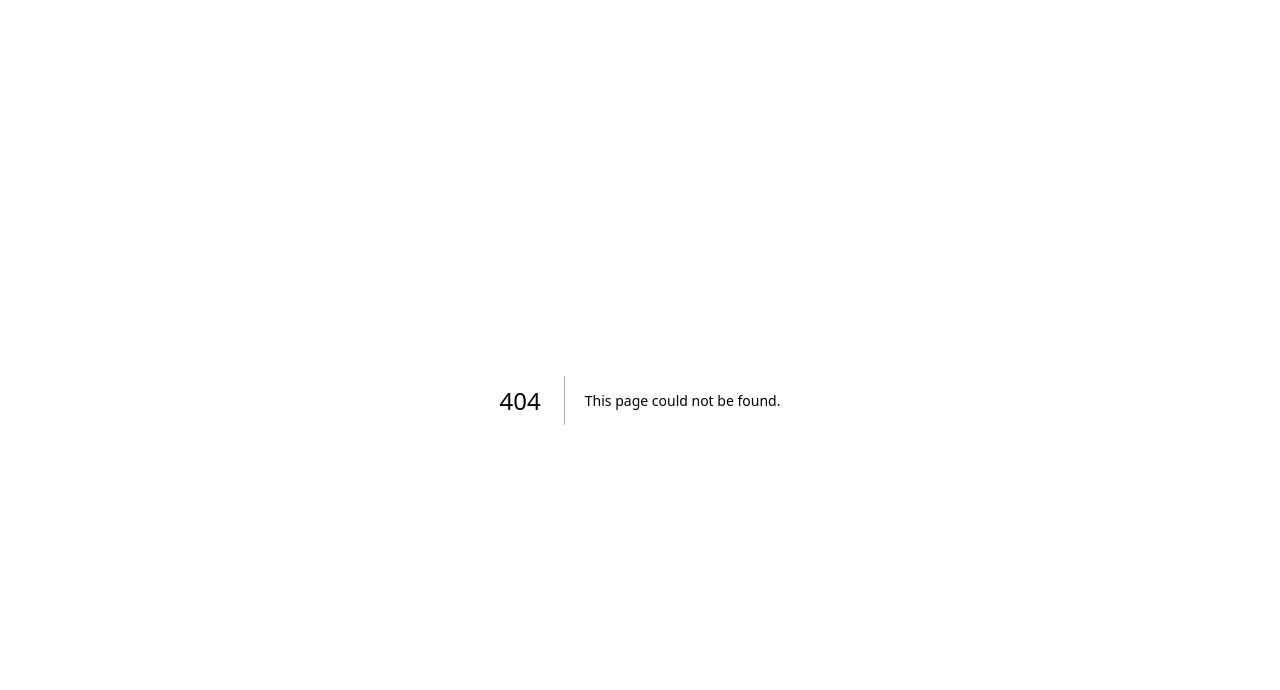
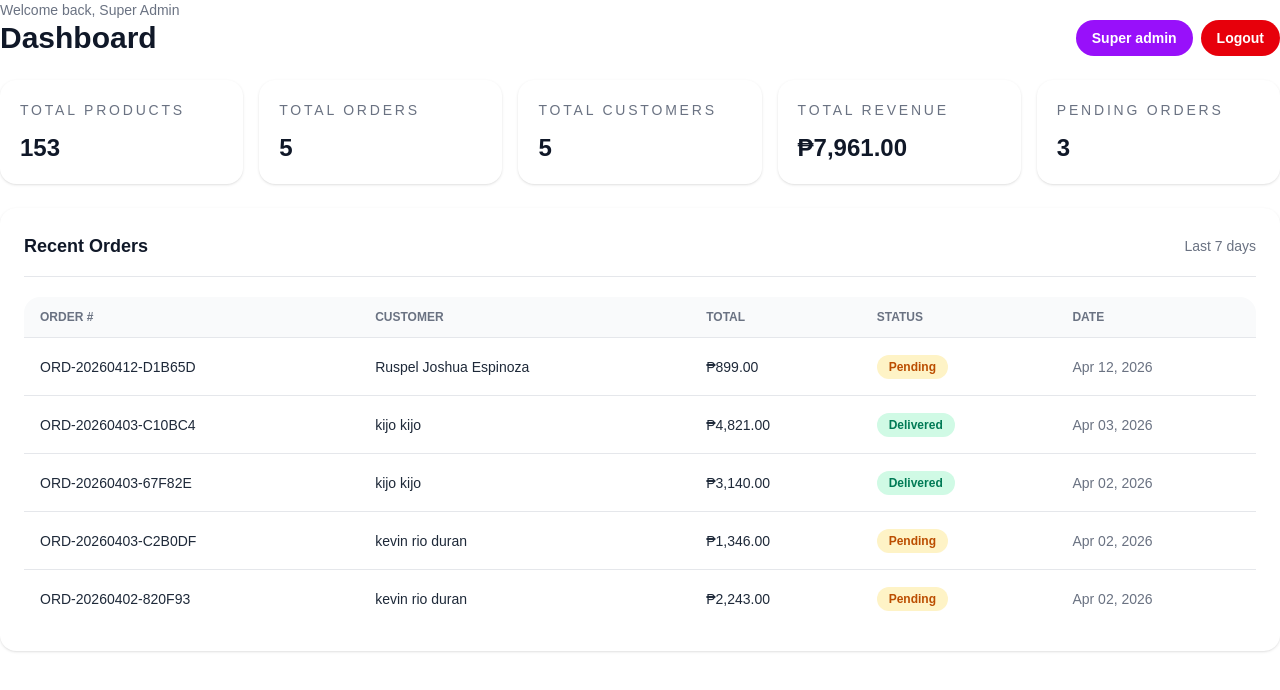
Before and after one commit to AorlYgrasil/Berry-Co., a Next.js app: page /admin/dashboard in a window 1280 px wide. Before the commit this address had no page. Shown: the top 690 px of the page. Built offline with nearby package versions, Linux system fonts and the light colour scheme; no server answers.

Commit message:
New Update
implemented the dashboard, and fixed the connection of the admin login to dashboard

```diff
--- a/src/app/admin/dashboard/dashboard.tsx
+++ b/src/app/admin/dashboard/dashboard.tsx
@@ -1,4 +1,3 @@
-// Placeholder stats — replace with real database queries later.
 const stats = [
   { label: 'Total Products', value: '—' },
   { label: 'Total Orders', value: '—' },
--- /dev/null
+++ b/src/app/admin/dashboard/page.tsx
@@ -0,0 +1,82 @@
+const stats = [
+  { label: 'Total Products', value: '153' },
+  { label: 'Total Orders', value: '5' },
+  { label: 'Total Customers', value: '5' },
+  { label: 'Total Revenue', value: '₱7,961.00' },
+  { label: 'Pending Orders', value: '3' },
+];
+
+const recentOrders = [
+  { id: 'ORD-20260412-D1B65D', customer: 'Ruspel Joshua Espinoza', total: '₱899.00', status: 'Pending', date: 'Apr 12, 2026' },
+  { id: 'ORD-20260403-C10BC4', customer: 'kijo kijo', total: '₱4,821.00', status: 'Delivered', date: 'Apr 03, 2026' },
+  { id: 'ORD-20260403-67F82E', customer: 'kijo kijo', total: '₱3,140.00', status: 'Delivered', date: 'Apr 02, 2026' },
+  { id: 'ORD-20260403-C2B0DF', customer: 'kevin rio duran', total: '₱1,346.00', status: 'Pending', date: 'Apr 02, 2026' },
+  { id: 'ORD-20260402-820F93', customer: 'kevin rio duran', total: '₱2,243.00', status: 'Pending', date: 'Apr 02, 2026' },
+];
+
+export default function DashboardPage() {
+  return (
+    <div className="space-y-6">
+      <header className="flex flex-col gap-2 sm:flex-row sm:items-end sm:justify-between">
+        <div>
+          <p className="text-sm text-gray-500">Welcome back, Super Admin</p>
+          <h1 className="text-3xl font-bold text-gray-900">Dashboard</h1>
+        </div>
+        <div className="flex flex-wrap gap-2">
+          <span className="rounded-full bg-purple-600 px-4 py-2 text-sm font-semibold text-white">Super admin</span>
+          <button className="rounded-full bg-red-600 px-4 py-2 text-sm font-semibold text-white">Logout</button>
+        </div>
+      </header>
+
+      <div className="grid gap-4 sm:grid-cols-2 lg:grid-cols-5">
+        {stats.map((stat) => (
+          <div key={stat.label} className="rounded-2xl bg-white p-5 shadow-sm">
+            <p className="text-sm uppercase tracking-[0.2em] text-gray-500">{stat.label}</p>
+            <p className="mt-3 text-2xl font-semibold text-gray-900">{stat.value}</p>
+          </div>
+        ))}
+      </div>
+
+      <section className="rounded-2xl bg-white p-6 shadow-sm">
+        <div className="flex items-center justify-between border-b border-gray-200 pb-4">
+          <h2 className="text-lg font-semibold text-gray-900">Recent Orders</h2>
+          <span className="text-sm text-gray-500">Last 7 days</span>
+        </div>
+        <div className="mt-5 overflow-hidden rounded-2xl">
+          <table className="min-w-full divide-y divide-gray-200 text-left">
+            <thead className="bg-gray-50">
+              <tr>
+                <th className="px-4 py-3 text-xs font-semibold uppercase text-gray-500">Order #</th>
+                <th className="px-4 py-3 text-xs font-semibold uppercase text-gray-500">Customer</th>
+                <th className="px-4 py-3 text-xs font-semibold uppercase text-gray-500">Total</th>
+                <th className="px-4 py-3 text-xs font-semibold uppercase text-gray-500">Status</th>
+                <th className="px-4 py-3 text-xs font-semibold uppercase text-gray-500">Date</th>
+              </tr>
+            </thead>
+            <tbody className="divide-y divide-gray-200 bg-white">
+              {recentOrders.map((order) => (
+                <tr key={order.id}>
+                  <td className="px-4 py-4 text-sm text-gray-800">{order.id}</td>
+                  <td className="px-4 py-4 text-sm text-gray-800">{order.customer}</td>
+                  <td className="px-4 py-4 text-sm text-gray-800">{order.total}</td>
+                  <td className="px-4 py-4">
+                    <span
+                      className={`inline-flex rounded-full px-3 py-1 text-xs font-semibold ${
+                        order.status === 'Delivered'
+                          ? 'bg-emerald-100 text-emerald-700'
+                          : 'bg-amber-100 text-amber-700'
+                      }`}
+                    >
+                      {order.status}
+                    </span>
+                  </td>
+                  <td className="px-4 py-4 text-sm text-gray-500">{order.date}</td>
+                </tr>
+              ))}
+            </tbody>
+          </table>
+        </div>
+      </section>
+    </div>
+  );
+}
--- a/src/app/admin/layout.tsx
+++ b/src/app/admin/layout.tsx
@@ -1,66 +1,20 @@
-'use client';
+import { cookies } from 'next/headers';
+import { verifyToken } from '@/lib/auth';
+import Sidebar from './Sidebar';
 
-import Link from 'next/link';
-import { usePathname, useRouter } from 'next/navigation';
-import type { AdminPayload } from '@/lib/auth';
+export default async function AdminLayout({ children }: { children: React.ReactNode }) {
+  const cookieStore = await cookies();
+  const token = cookieStore.get('token')?.value;
+  const admin = token ? await verifyToken(token) : null;
 
-const navItems = [
-  { label: 'Dashboard', href: '/admin/dashboard', icon: '📊' },
-  { label: 'Products', href: '/admin/products', icon: '🃏' },
-  { label: 'Inventory', href: '/admin/inventory', icon: '📦' },
-  { label: 'Orders', href: '/admin/orders', icon: '🧾' },
-  { label: 'Users', href: '/admin/users', icon: '👥' },
-  { label: 'Reports', href: '/admin/reports', icon: '📈' },
-];
-
-export default function Sidebar({ admin }: { admin: AdminPayload }) {
-  const pathname = usePathname();
-  const router = useRouter();
-
-  async function handleLogout() {
-    await fetch('/api/auth/logout', { method: 'POST' });
-    router.push('/admin/login');
-    router.refresh();
+  if (!admin) {
+    return <>{children}</>;
   }
 
   return (
-    <aside className="w-60 bg-gray-900 text-gray-200 flex flex-col">
-      <div className="px-5 py-6 border-b border-gray-800">
-        <h2 className="text-lg font-bold text-white">Berry Co. Admin</h2>
-        <p className="text-xs text-gray-400">TCG & Collectibles Store</p>
-      </div>
-
-      <nav className="flex-1 py-4">
-        {navItems.map((item) => {
-          const active = pathname === item.href;
-          return (
-            <Link
-              key={item.href}
-              href={item.href}
-              className={`flex items-center gap-3 px-5 py-3 text-sm transition ${
-                active ? 'bg-purple-600 text-white' : 'hover:bg-gray-800 text-gray-300'
-              }`}
-            >
-              <span>{item.icon}</span>
-              {item.label}
-            </Link>
-          );
-        })}
-      </nav>
-
-      <div className="px-5 py-4 border-t border-gray-800 text-xs">
-        <p className="text-gray-400">Signed in as</p>
-        <p className="font-medium text-white truncate">{admin.name}</p>
-        <span className="inline-block mt-1 px-2 py-0.5 rounded bg-purple-700 text-white text-[10px] uppercase">
-          {admin.role.replace('_', ' ')}
-        </span>
-        <button
-          onClick={handleLogout}
-          className="mt-3 w-full bg-red-600 hover:bg-red-700 text-white py-1.5 rounded text-xs font-medium"
-        >
-          Logout
-        </button>
-      </div>
-    </aside>
+    <div className="flex min-h-screen bg-gray-100">
+      <Sidebar admin={admin} />
+      <main className="flex-1 p-6">{children}</main>
+    </div>
   );
 }
--- /dev/null
+++ b/src/app/admin/page.tsx
@@ -0,0 +1,5 @@
+import { redirect } from 'next/navigation';
+
+export default function AdminIndexPage() {
+  redirect('/admin/dashboard');
+}
--- a/src/lib/auth.ts
+++ b/src/lib/auth.ts
@@ -1,6 +1,7 @@
 import { SignJWT, jwtVerify } from 'jose';
 
-const secret = new TextEncoder().encode(process.env.JWT_SECRET);
+const jwtSecret = process.env.JWT_SECRET || 'berry-co-demo-secret';
+const secret = new TextEncoder().encode(jwtSecret);
 
 export interface AdminPayload {
   id: string;
--- a/src/middleware.ts
+++ b/src/middleware.ts
@@ -3,17 +3,26 @@ import { verifyToken } from '@/lib/auth';
 
 export async function middleware(req: NextRequest) {
   const token = req.cookies.get('token')?.value;
-  const isLoginPage = req.nextUrl.pathname === '/admin/login';
+  const admin = token ? await verifyToken(token) : null;
+  const pathname = req.nextUrl.pathname;
+  const isLoginPage = pathname === '/admin/login';
+  const isAdminRoot = pathname === '/admin' || pathname === '/admin/';
 
   if (isLoginPage) {
-    if (token && (await verifyToken(token))) {
+    if (admin) {
       return NextResponse.redirect(new URL('/admin/dashboard', req.url));
     }
     return NextResponse.next();
   }
 
-  if (req.nextUrl.pathname.startsWith('/admin')) {
-    if (!token || !(await verifyToken(token))) {
+  if (isAdminRoot) {
+    return admin
+      ? NextResponse.redirect(new URL('/admin/dashboard', req.url))
+      : NextResponse.redirect(new URL('/admin/login', req.url));
+  }
+
+  if (pathname.startsWith('/admin')) {
+    if (!admin) {
       return NextResponse.redirect(new URL('/admin/login', req.url));
     }
   }
@@ -22,5 +31,5 @@ export async function middleware(req: NextRequest) {
 }
 
 export const config = {
-  matcher: ['/admin/:path*'],
+  matcher: ['/admin', '/admin/:path*'],
 };
```
Also changed, not shown: src/app/api/auth/login/route.ts (renamed from src/app/api/auth/login-route.ts), src/app/api/auth/logout/route.ts (renamed from src/app/api/auth/logout-route.ts).
